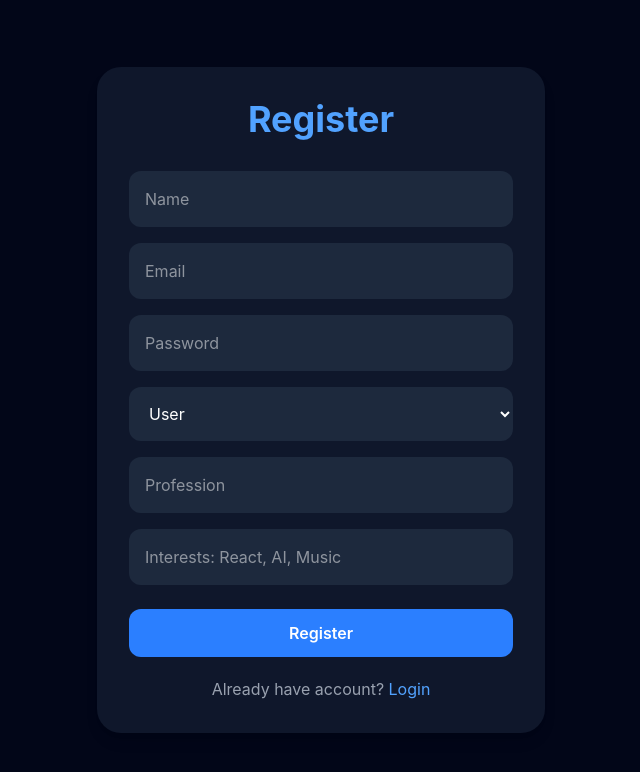
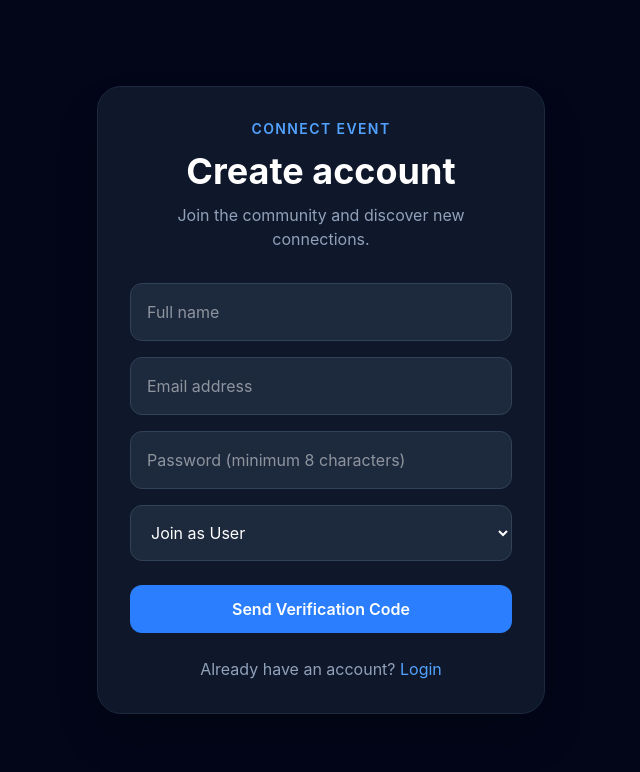
Before and after one commit to Krishnavm-11/connect-event, a React (Vite) app in the folder client/: page /register in a window 1280 px wide. Shown: the top 772 px of the page, without its empty margins (319-959 px from the left). Built offline with nearby package versions, Linux system fonts and the light colour scheme; no server answers.

Commit message:
Fix OTP email service

```diff
--- a/client/src/pages/Login.jsx
+++ b/client/src/pages/Login.jsx
@@ -1,3 +1,4 @@
+
 import { useState } from "react";
 import { useNavigate, Link } from "react-router-dom";
 import API from "../services/api";
@@ -5,17 +6,47 @@ import { useAuth } from "../context/AuthContext";
 
 function Login() {
   const navigate = useNavigate();
+  const { login } = useAuth();
 
   const [email, setEmail] = useState("");
   const [password, setPassword] = useState("");
-  const { login } = useAuth();
+  const [otp, setOtp] = useState("");
+  const [otpStep, setOtpStep] = useState(false);
+  const [loading, setLoading] = useState(false);
+  const [message, setMessage] = useState("");
+  const [error, setError] = useState("");
+
   const handleLogin = async (e) => {
     e.preventDefault();
+    setLoading(true);
+    setMessage("");
+    setError("");
 
     try {
       const res = await API.post("/auth/login", {
-        email,
+        email: email.trim().toLowerCase(),
         password,
+      });
+
+      setOtpStep(true);
+      setMessage(res.data.message || "Check your email for the OTP.");
+    } catch (err) {
+      setError(err.response?.data?.message || "Login failed.");
+    } finally {
+      setLoading(false);
+    }
+  };
+
+  const handleVerifyOTP = async (e) => {
+    e.preventDefault();
+    setLoading(true);
+    setMessage("");
+    setError("");
+
+    try {
+      const res = await API.post("/auth/login/verify-otp", {
+        email: email.trim().toLowerCase(),
+        otp,
       });
 
       login(res.data);
@@ -27,25 +58,78 @@ function Login() {
       } else {
         navigate("/events");
       }
-    } catch (error) {
-      alert(error.response?.data?.message || "Login failed");
+    } catch (err) {
+      setError(err.response?.data?.message || "OTP verification failed.");
+    } finally {
+      setLoading(false);
+    }
+  };
+
+  const handleResendOTP = async () => {
+    setLoading(true);
+    setMessage("");
+    setError("");
+
+    try {
+      const res = await API.post("/auth/login/resend-otp", {
+        email: email.trim().toLowerCase(),
+      });
+
+      setOtp("");
+      setMessage(res.data.message || "A new OTP has been sent.");
+    } catch (err) {
+      setError(err.response?.data?.message || "Unable to resend OTP.");
+    } finally {
+      setLoading(false);
     }
   };
 
   return (
-    <div className="min-h-screen bg-slate-950 text-white flex items-center justify-center px-6">
+    <div className="min-h-screen bg-slate-950 text-white flex items-center justify-center px-6 py-10">
       <form
-        onSubmit={handleLogin}
-        className="bg-slate-900 p-8 rounded-3xl w-full max-w-md shadow-lg"
+        onSubmit={otpStep ? handleVerifyOTP : handleLogin}
+        className="bg-slate-900 border border-slate-800 p-8 rounded-3xl w-full max-w-md shadow-2xl"
       >
-        <h1 className="text-4xl font-bold text-center text-blue-400">
-          Login
+        <p className="text-blue-400 text-sm text-center font-semibold tracking-widest uppercase">
+          Connect Event
+        </p>
+
+        <h1 className="text-4xl font-bold text-center mt-3">
+          {otpStep ? "Verify email" : "Welcome back"}
         </h1>
 
+        <p className="text-slate-400 text-center mt-3">
+          {otpStep
+            ? `Enter the 6-digit code sent to ${email}.`
+            : "Sign in to connect with your community."}
+        </p>
+
+        {message && (
+          <p
+            role="status"
+            className="mt-5 rounded-xl bg-blue-500/10 border border-blue-500/30 p-3 text-blue-300 text-sm"
+          >
+            {message}
+          </p>
+        )}
+
+        {error && (
+          <p
+            role="alert"
+            className="mt-5 rounded-xl bg-red-500/10 border border-red-500/30 p-3 text-red-300 text-sm"
+          >
+            {error}
+          </p>
+        )}
+
+        {!otpStep ? (
+          <>
             <input
               type="email"
-          placeholder="Email"
-          className="w-full mt-8 p-4 rounded-xl bg-slate-800 outline-none"
+              placeholder="Email address"
+              autoComplete="email"
+              required
+              className="w-full mt-8 p-4 rounded-xl bg-slate-800 border border-slate-700 outline-none focus:border-blue-400"
               value={email}
               onChange={(e) => setEmail(e.target.value)}
             />
@@ -53,21 +137,78 @@ function Login() {
             <input
               type="password"
               placeholder="Password"
-          className="w-full mt-4 p-4 rounded-xl bg-slate-800 outline-none"
+              autoComplete="current-password"
+              required
+              className="w-full mt-4 p-4 rounded-xl bg-slate-800 border border-slate-700 outline-none focus:border-blue-400"
               value={password}
               onChange={(e) => setPassword(e.target.value)}
             />
+          </>
+        ) : (
+          <input
+            type="text"
+            inputMode="numeric"
+            autoComplete="one-time-code"
+            placeholder="Enter 6-digit OTP"
+            aria-label="Email verification code"
+            pattern="[0-9]{6}"
+            maxLength={6}
+            required
+            className="w-full mt-8 p-4 rounded-xl bg-slate-800 border border-slate-700 outline-none focus:border-blue-400 text-center tracking-[0.5em] text-xl"
+            value={otp}
+            onChange={(e) =>
+              setOtp(e.target.value.replace(/\D/g, "").slice(0, 6))
+            }
+          />
+        )}
 
-        <button className="w-full mt-6 bg-blue-500 hover:bg-blue-600 py-3 rounded-xl font-semibold">
-          Login
+        <button
+          type="submit"
+          disabled={loading}
+          className="w-full mt-6 bg-blue-500 hover:bg-blue-600 disabled:opacity-50 py-3 rounded-xl font-semibold transition"
+        >
+          {loading
+            ? "Please wait..."
+            : otpStep
+              ? "Verify OTP & Login"
+              : "Continue"}
         </button>
 
-        <p className="text-center text-gray-400 mt-5">
+        {otpStep && (
+          <div className="mt-4 flex justify-between gap-3 text-sm">
+            <button
+              type="button"
+              disabled={loading}
+              onClick={handleResendOTP}
+              className="text-blue-400 hover:text-blue-300 disabled:opacity-50"
+            >
+              Resend OTP
+            </button>
+
+            <button
+              type="button"
+              disabled={loading}
+              onClick={() => {
+                setOtpStep(false);
+                setOtp("");
+                setError("");
+                setMessage("");
+              }}
+              className="text-slate-400 hover:text-white"
+            >
+              Back to login
+            </button>
+          </div>
+        )}
+
+        {!otpStep && (
+          <p className="text-center text-slate-400 mt-6">
             New user?{" "}
-          <Link to="/register" className="text-blue-400">
+            <Link to="/register" className="text-blue-400 hover:text-blue-300">
               Create account
             </Link>
           </p>
+        )}
       </form>
     </div>
   );
--- a/client/src/pages/Register.jsx
+++ b/client/src/pages/Register.jsx
@@ -1,3 +1,4 @@
+
 import { useState } from "react";
 import { useNavigate, Link } from "react-router-dom";
 import API from "../services/api";
@@ -6,105 +7,248 @@ import { useAuth } from "../context/AuthContext";
 function Register() {
   const navigate = useNavigate();
   const { login } = useAuth();
+
   const [formData, setFormData] = useState({
     name: "",
     email: "",
     password: "",
     role: "user",
-    profession: "",
-    interests: "",
   });
 
+  const [otp, setOtp] = useState("");
+  const [otpStep, setOtpStep] = useState(false);
+  const [loading, setLoading] = useState(false);
+  const [message, setMessage] = useState("");
+  const [error, setError] = useState("");
+
   const handleChange = (e) => {
-    setFormData({
-      ...formData,
+    setFormData((previous) => ({
+      ...previous,
       [e.target.name]: e.target.value,
-    });
+    }));
   };
 
   const handleRegister = async (e) => {
     e.preventDefault();
+    setLoading(true);
+    setMessage("");
+    setError("");
+
 
 try {
   const res = await API.post("/auth/register", {
-        ...formData,
-        interests: formData.interests.split(","),
+    name: formData.name,
+    email: formData.email.trim().toLowerCase(),
+    password: formData.password,
+    role: formData.role,
+  });
+
+
+      setOtpStep(true);
+      setMessage(res.data.message || "Check your email for the OTP.");
+    } catch (err) {
+      setError(err.response?.data?.message || "Registration failed.");
+    } finally {
+      setLoading(false);
+    }
+  };
+
+  const handleVerifyOTP = async (e) => {
+    e.preventDefault();
+    setLoading(true);
+    setMessage("");
+    setError("");
+
+    try {
+      const res = await API.post("/auth/register/verify-otp", {
+        email: formData.email.trim().toLowerCase(),
+        otp,
       });
 
       login(res.data);
 
+      if (res.data.role === "organizer") {
+        navigate("/organizer");
+      } else {
         navigate("/events");
-    } catch (error) {
-      alert(error.response?.data?.message || "Register failed");
+      }
+    } catch (err) {
+      setError(
+        err.response?.data?.message || "OTP verification failed."
+      );
+    } finally {
+      setLoading(false);
+    }
+  };
+
+  const handleResendOTP = async () => {
+    setLoading(true);
+    setMessage("");
+    setError("");
+
+    try {
+      const res = await API.post("/auth/register/resend-otp", {
+        email: formData.email.trim().toLowerCase(),
+      });
+
+      setOtp("");
+      setMessage(res.data.message || "A new OTP has been sent.");
+    } catch (err) {
+      setError(err.response?.data?.message || "Unable to resend OTP.");
+    } finally {
+      setLoading(false);
     }
   };
 
   return (
     <div className="min-h-screen bg-slate-950 text-white flex items-center justify-center px-6 py-10">
       <form
-        onSubmit={handleRegister}
-        className="bg-slate-900 p-8 rounded-3xl w-full max-w-md shadow-lg"
+        onSubmit={otpStep ? handleVerifyOTP : handleRegister}
+        className="bg-slate-900 border border-slate-800 p-8 rounded-3xl w-full max-w-md shadow-2xl"
       >
-        <h1 className="text-4xl font-bold text-center text-blue-400">
-          Register
+        <p className="text-blue-400 text-sm text-center font-semibold tracking-widest uppercase">
+          Connect Event
+        </p>
+
+        <h1 className="text-4xl font-bold text-center mt-3">
+          {otpStep ? "Verify your email" : "Create account"}
         </h1>
 
+        <p className="text-slate-400 text-center mt-3">
+          {otpStep
+            ? `Enter the 6-digit code sent to ${formData.email}.`
+            : "Join the community and discover new connections."}
+        </p>
+
+        {message && (
+          <p
+            role="status"
+            className="mt-5 rounded-xl bg-blue-500/10 border border-blue-500/30 p-3 text-blue-300 text-sm"
+          >
+            {message}
+          </p>
+        )}
+
+        {error && (
+          <p
+            role="alert"
+            className="mt-5 rounded-xl bg-red-500/10 border border-red-500/30 p-3 text-red-300 text-sm"
+          >
+            {error}
+          </p>
+        )}
+
+        {!otpStep ? (
+          <>
             <input
               name="name"
-          placeholder="Name"
-          className="w-full mt-8 p-4 rounded-xl bg-slate-800 outline-none"
+              placeholder="Full name"
+              autoComplete="name"
+              required
+              maxLength={100}
+              className="w-full mt-8 p-4 rounded-xl bg-slate-800 border border-slate-700 outline-none focus:border-blue-400"
+              value={formData.name}
               onChange={handleChange}
             />
 
             <input
               name="email"
               type="email"
-          placeholder="Email"
-          className="w-full mt-4 p-4 rounded-xl bg-slate-800 outline-none"
+              placeholder="Email address"
+              autoComplete="email"
+              required
+              className="w-full mt-4 p-4 rounded-xl bg-slate-800 border border-slate-700 outline-none focus:border-blue-400"
+              value={formData.email}
               onChange={handleChange}
             />
 
             <input
               name="password"
               type="password"
-          placeholder="Password"
-          className="w-full mt-4 p-4 rounded-xl bg-slate-800 outline-none"
+              placeholder="Password (minimum 8 characters)"
+              autoComplete="new-password"
+              minLength={8}
+              required
+              className="w-full mt-4 p-4 rounded-xl bg-slate-800 border border-slate-700 outline-none focus:border-blue-400"
+              value={formData.password}
               onChange={handleChange}
             />
 
             <select
               name="role"
-          className="w-full mt-4 p-4 rounded-xl bg-slate-800 outline-none"
+              className="w-full mt-4 p-4 rounded-xl bg-slate-800 border border-slate-700 outline-none focus:border-blue-400"
+              value={formData.role}
               onChange={handleChange}
             >
-          <option value="user">User</option>
-          <option value="organizer">Organizer</option>
+              <option value="user">Join as User</option>
+              <option value="organizer">Join as Organizer</option>
             </select>
+          </>
+        ) : (
+          <input
+            type="text"
+            inputMode="numeric"
+            autoComplete="one-time-code"
+            placeholder="Enter 6-digit OTP"
+            aria-label="Email verification code"
+            pattern="[0-9]{6}"
+            maxLength={6}
+            required
+            className="w-full mt-8 p-4 rounded-xl bg-slate-800 border border-slate-700 outline-none focus:border-blue-400 text-center tracking-[0.5em] text-xl"
+            value={otp}
+            onChange={(e) =>
+              setOtp(e.target.value.replace(/\D/g, "").slice(0, 6))
+            }
+          />
+        )}
 
-        <input
-          name="profession"
-          placeholder="Profession"
-          className="w-full mt-4 p-4 rounded-xl bg-slate-800 outline-none"
-          onChange={handleChange}
-        />
-
-        <input
-          name="interests"
-          placeholder="Interests: React, AI, Music"
-          className="w-full mt-4 p-4 rounded-xl bg-slate-800 outline-none"
-          onChange={handleChange}
-        />
-
-        <button className="w-full mt-6 bg-blue-500 hover:bg-blue-600 py-3 rounded-xl font-semibold">
-          Register
+        <button
+          type="submit"
+          disabled={loading}
+          className="w-full mt-6 bg-blue-500 hover:bg-blue-600 disabled:opacity-50 py-3 rounded-xl font-semibold transition"
+        >
+          {loading
+            ? "Please wait..."
+            : otpStep
+              ? "Verify OTP & Create Account"
+              : "Send Verification Code"}
         </button>
 
-        <p className="text-center text-gray-400 mt-5">
-          Already have account?{" "}
-          <Link to="/login" className="text-blue-400">
+        {otpStep && (
+          <div className="mt-4 flex justify-between gap-3 text-sm">
+            <button
+              type="button"
+              disabled={loading}
+              onClick={handleResendOTP}
+              className="text-blue-400 hover:text-blue-300 disabled:opacity-50"
+            >
+              Resend OTP
+            </button>
+
+            <button
+              type="button"
+              disabled={loading}
+              onClick={() => {
+                setOtpStep(false);
+                setOtp("");
+                setError("");
+                setMessage("");
+              }}
+              className="text-slate-400 hover:text-white"
+            >
+              Back to registration
+            </button>
+          </div>
+        )}
+
+        {!otpStep && (
+          <p className="text-center text-slate-400 mt-6">
+            Already have an account?{" "}
+            <Link to="/login" className="text-blue-400 hover:text-blue-300">
               Login
             </Link>
           </p>
+        )}
       </form>
     </div>
   );
```
Also changed, not shown: 1 other file (tests, documents, lock files or other folders). Lines whose indentation alone changed are shown as unchanged.
